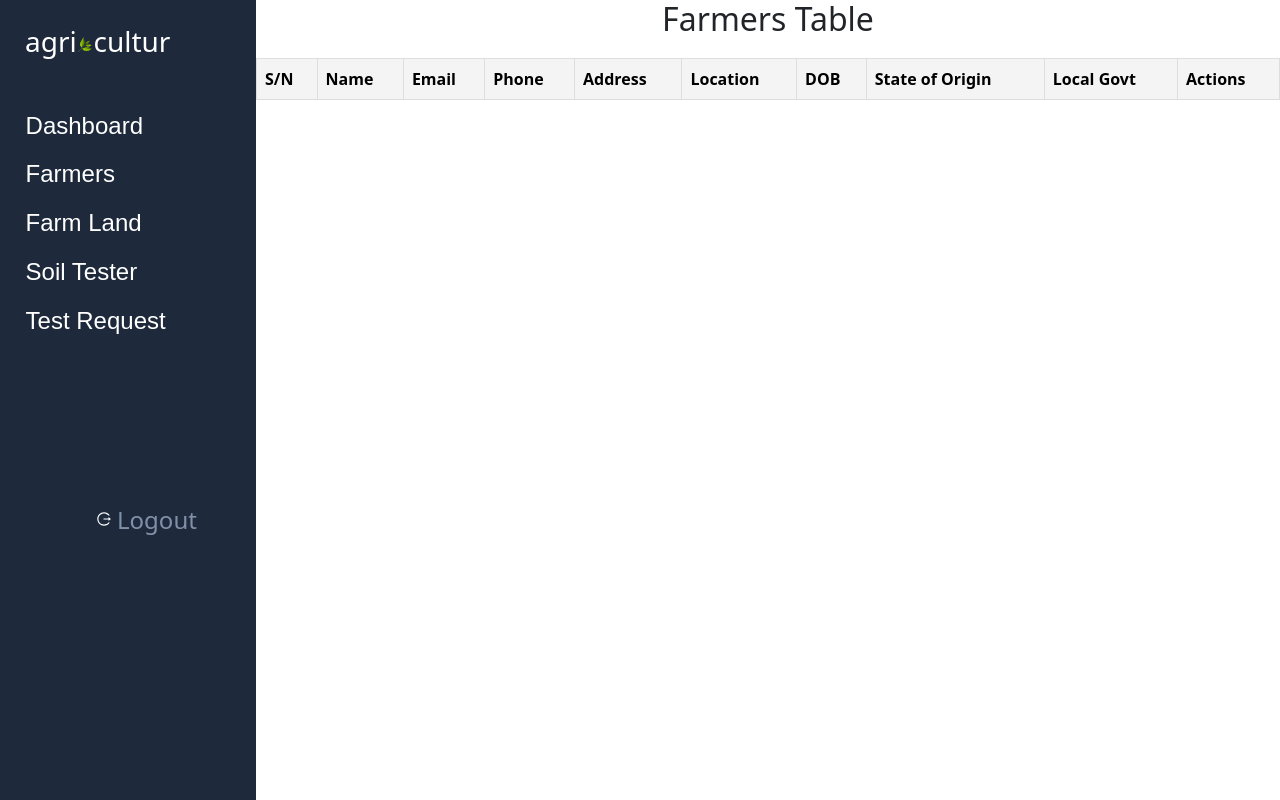
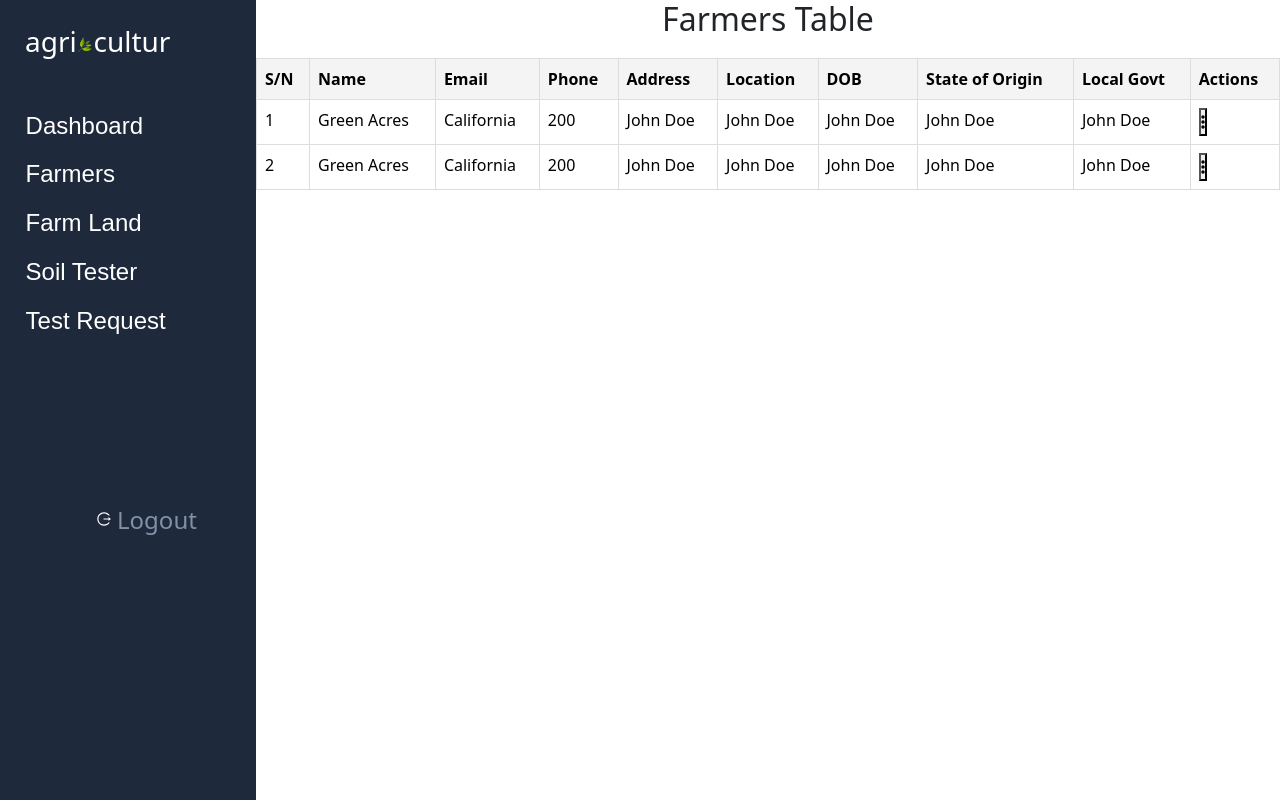
Before and after one commit to Eneojo10/soil, a React (Vite) app: page /farmers in a window 1280 px wide. Built offline with nearby package versions, Linux system fonts and the light colour scheme; sample sign-in values are in the browser's storage.

Commit message:
new update

```diff
--- a/src/Components/Login/Login.jsx
+++ b/src/Components/Login/Login.jsx
@@ -27,8 +27,8 @@ function SignUp () {
       console.log('Login response:', response)
 
       if (response.data.data.token) {
-        localStorage.setItem('token', response.data.token)
-        localStorage.setItem('user', JSON.stringify(response.data.user))
+        localStorage.setItem('token', response.data.data.token)
+        localStorage.setItem('user', JSON.stringify(response.data.data.user))
 
         if (response.data.data.role === 'admin') {
           localStorage.setItem('role', 'admin')
--- a/src/Components/Main/Mainboard.jsx
+++ b/src/Components/Main/Mainboard.jsx
@@ -1,4 +1,4 @@
-import React from "react";
+import React, { useEffect, useState } from "react";
 import Dashboard from "../Dashboard/Dashboard";
 import image from "../image/user2.jpg";
 import image2 from "../image/soil.jpg";
@@ -8,6 +8,7 @@ import { IoIosSearch } from "react-icons/io";
 import Chart from "../Chart/Chart";
 import image03 from "../image/leaf2.png";
 import Hamburger from "../Hamburger/Hamburger";
+import axios from "axios";
 
 const data = {
   labels: ["Red", "Blue", "Yellow", "Green"],
@@ -34,6 +35,31 @@ const options = {
 };
 
 function Mainboard() {
+  const [farmers, setFarmers] = useState({});
+
+  useEffect(() => {
+    const fetchFarmers = async () => {
+      try {
+        let token=localStorage.getItem("token");
+
+        const response = await axios.get(
+          "https://agriculture-server-beta.onrender.com/api/v1/admin/analytics",
+          {headers: {
+            "Authorization" : `Bearer ${token}`
+          }
+        }
+        );
+        console.log(response.data.data);
+
+        setFarmers(response.data.data);
+      } catch (error) {
+        console.error("Error fetching summary data:", error);
+      }
+    };
+
+    fetchFarmers();
+  }, []);
+
   return (
     <div>
       <div className="content">
@@ -76,10 +102,11 @@ function Mainboard() {
                   <div className="color0001">
                     <div className="color01">
                       <div className="cp">
-                        <h3>Total Farm</h3>
+                        <h3>Farmers</h3>
                         {/* <h5>Hello World...</h5> */}
                         <p>
-                          125 <span className="tons">Tons</span>
+                          {farmers.totalUsers}
+
                         </p>
                       </div>
                       <div className="circle-progress">
@@ -124,7 +151,7 @@ function Mainboard() {
                         <h3>Farm Lands</h3>
                         {/* <h5>Hello World...</h5> */}
                         <p>
-                          980 <span className="tons">Tons</span>
+                          {farmers.totalLands}
                         </p>
                       </div>
                       <div className="circle-progress">
@@ -168,10 +195,10 @@ function Mainboard() {
                   <div className="color02">
                     <div className="color01">
                       <div className="cp">
-                        <h3>Total Soil Tester</h3>
+                        <h3> Soil Tester</h3>
                         {/* <h5>Hello World...</h5> */}
                         <p>
-                          980 <span className="tons">Tons</span>
+                          980
                         </p>
                       </div>
                       <div className="circle-progress">
@@ -212,10 +239,10 @@ function Mainboard() {
                   <div className="color0001">
                     <div className="color01">
                       <div className="cp">
-                        <h3>Total  Request</h3>
+                        <h3>Soil Request</h3>
                         {/* <h5>Hello World...</h5> */}
                         <p>
-                          980 <span className="tons">Tons</span>
+                          {farmers.totalRequests}
                         </p>
                       </div>
                       <div className="circle-progress">
@@ -260,21 +287,14 @@ function Mainboard() {
                 <div>
                   <h3>Manage your Farm</h3>
                   <div className="rice-farm">
-                    <table className="table table-striped"
-                      style={{width: "100%" }}
+                    <table
+                      className="table table-striped"
+                      style={{ width: "100%" }}
                     >
                       <thead>
                         <tr>
-                          <th
-                            style={{ padding: "8px" }}
-                          >
-                            Maize
-                          </th>
-                          <th
-                            style={{  padding: "8px" }}
-                          >
-                            Rice
-                          </th>
+                          <th style={{ padding: "8px" }}>Maize</th>
+                          <th style={{ padding: "8px" }}>Rice</th>
                           <th
                             style={{
                               // border: "2px solid green",
--- a/src/Components/farmland/Farmland.jsx
+++ b/src/Components/farmland/Farmland.jsx
@@ -7,22 +7,6 @@ import axios from "axios";
 
 function Farmland() {
   const [dropdownVisible, setDropdownVisible] = useState(null);
-  const [farmers, setFarmers] = useState([]);
-
-  // Fetch farmer data
-  useEffect(() => {
-    const fetchFarmers = async () => {
-      try {
-        const response = await axios.get(
-          "https://agriculture-server-beta.onrender.com/api/v1/admin/analytics"
-        );
-        setFarmers(response.data);
-      } catch (error) {
-        console.error("Error fetching farmers:", error);
-      }
-    };
-    fetchFarmers();
-  }, []);
 
   const toggleDropdown = (index) => {
     setDropdownVisible((prev) => (prev === index ? null : index));
@@ -53,17 +37,17 @@ function Farmland() {
                 </tr>
               </thead>
               <tbody>
-                {farmers.map((farmer, index) => (
-                  <tr key={farmer.id}>
+                {[1, 2].map((row, index) => (
+                  <tr key={index}>
                     <td>{index + 1}</td>
-                    <td>{farmer.name}</td>
-                    <td>{farmer.email}</td>
-                    <td>{farmer.phone}</td>
-                    <td>{farmer.address}</td>
-                    <td>{farmer.location}</td>
-                    <td>{farmer.dob}</td>
-                    <td>{farmer.stateOfOrigin}</td>
-                    <td>{farmer.localGovt}</td>
+                    <td>Green Acres</td>
+                    <td>California</td>
+                    <td>200</td>
+                    <td>John Doe</td>
+                    <td>John Doe</td>
+                    <td>John Doe</td>
+                    <td>John Doe</td>
+                    <td>John Doe</td>
                     <td>
                       <div className="dropdown">
                         <button
@@ -78,7 +62,7 @@ function Farmland() {
                             <li>
                               <Link
                                 className="dropdown-item"
-                                to={`/farm/${farmer.id}`}
+                                to="/farm"
                                 style={{
                                   textDecoration: "none",
                                   fontWeight: "700",
```
